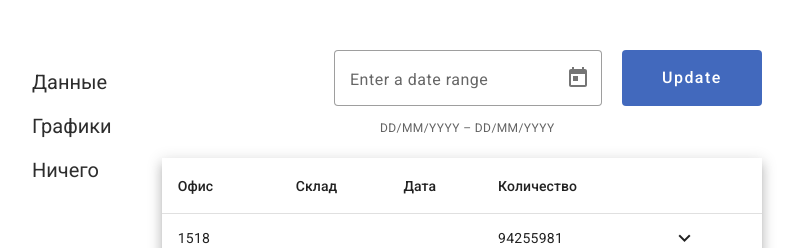
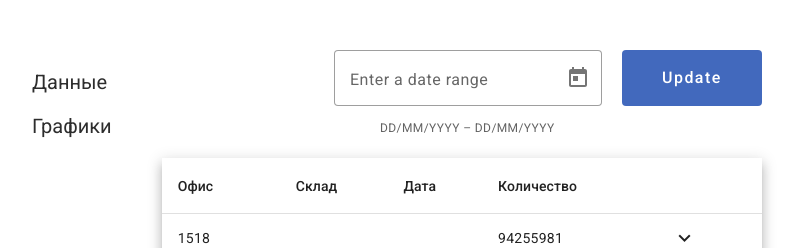
Before and after one commit to VladaBelaya/team-project, an Angular app: page / in a window 1280 px wide. Shown: the top 248 px of the page, without its empty margins (18-818 px from the left). Built offline with nearby package versions, Linux system fonts and the light colour scheme; data requests are answered from the project's data file.

Commit message:
Remove link to nothing component

```diff
--- a/src/app/app.component.html
+++ b/src/app/app.component.html
@@ -3,7 +3,6 @@
     <nav class="nav">
       <a routerLink="/table" routerLinkActive="active">Данные</a>
       <a routerLink="/charts" routerLinkActive="active">Графики</a>
-      <a routerLink="/nothing" routerLinkActive="active">Ничего</a>
     </nav>
   </aside>
   <router-outlet></router-outlet>
```
